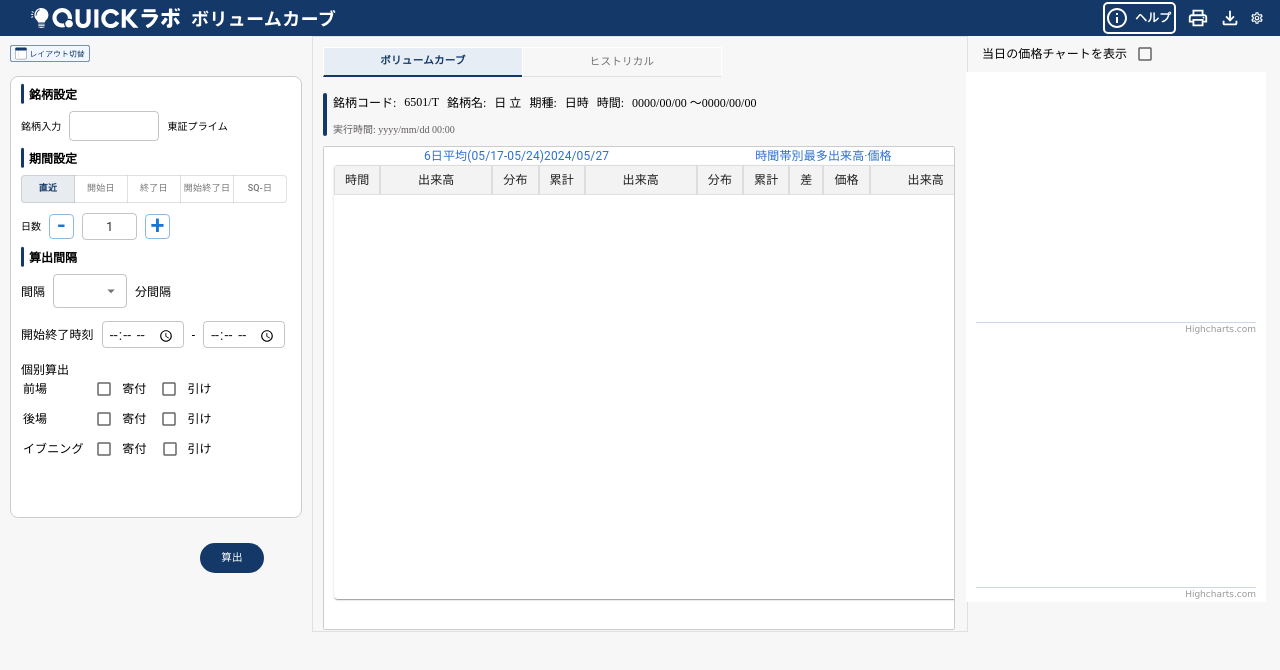
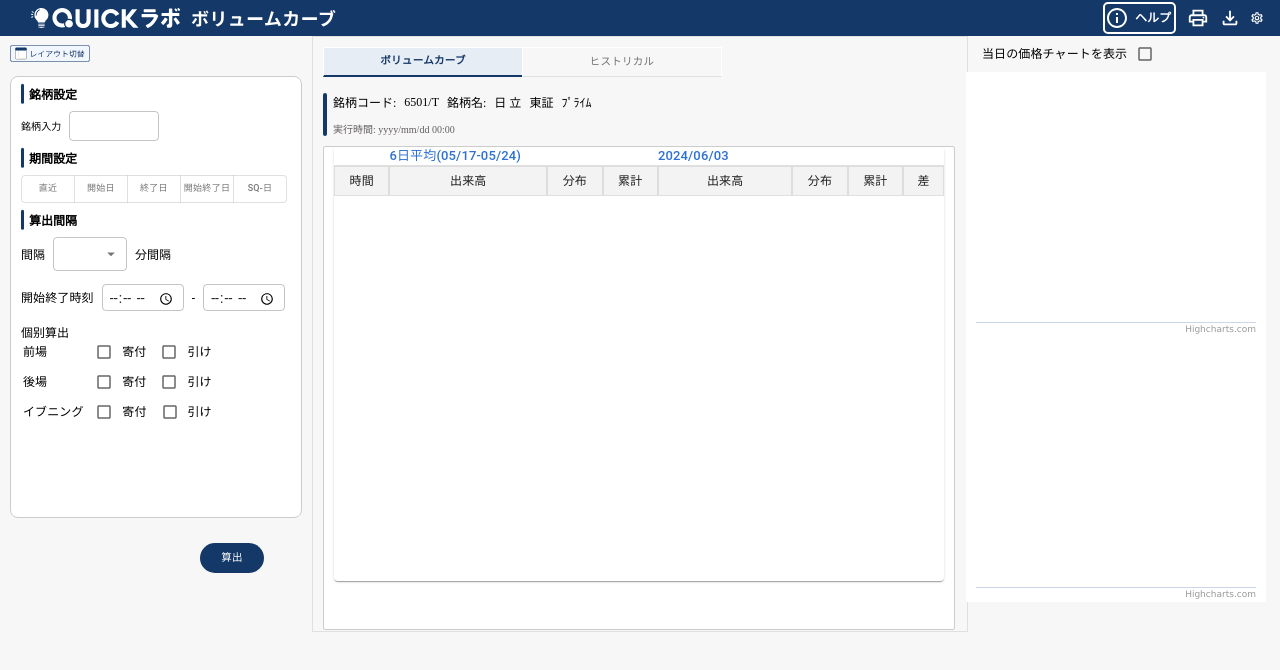
Before and after one commit to xiliu2529/react-app-main, a React (Vite) app: page / in a window 1280 px wide. Shown: the top 670 px of the page. Built offline with nearby package versions, Linux system fonts and the light colour scheme; the HTML template or start-up script is replaced by a standard one.

Commit message:
8.8表格标题修改完成

```diff
--- a/src/components/ConditionSetting/ConditionSetting.tsx
+++ b/src/components/ConditionSetting/ConditionSetting.tsx
@@ -55,7 +55,6 @@ const ConditionSetting: React.FC = () => {
 
   };
 
-  console.log('marketState',marketState);
 
   const handleCheckboxChange = (key: keyof typeof marketState) => (event: React.ChangeEvent<HTMLInputElement>) => {
     setMarketState({
@@ -124,34 +123,28 @@ const ConditionSetting: React.FC = () => {
     }
   }, [requestPayload]);
 
-
-  // useEffect(() => {
-  //   console.log('requestPayload', requestPayload);
-
-  //   setRequestPayload(requestPayload)
-  //   setInputValue(requestPayload.Code)
-  //   setAlignment(requestPayload.HistoricalSetting.Category)
-  //   setstartDate(requestPayload.HistoricalSetting.Range.DateFrom)
-  //   setendDate(requestPayload.HistoricalSetting.Range.DateTo)
-  //   setDays(Number(requestPayload.HistoricalSetting.Range.Days))
-  //   setCheckedState([requestPayload.HistoricalSetting.Range.SQ.LargeSQ, requestPayload.HistoricalSetting.Range.SQ.SmallSQ, requestPayload.HistoricalSetting.Range.SQ.WeeklySQ])
-  //   setminutes(requestPayload.CalculationSetting.Category)
-  //   setStartTime(requestPayload.CalculationSetting.Range.TimeFrom)
-  //   setEndTime(requestPayload.CalculationSetting.Range.TimeTo)
-  //   setValue1(Number(requestPayload.CalculationSetting.Range.Minutes))
-  //   setMarketState({
-  //     preMarketOpening: convertToBoolean(requestPayload.CalculationSetting.Individual.AM.OpenTick),
-  //     preMarketClose: convertToBoolean(requestPayload.CalculationSetting.Individual.AM.CloseTick),
-  //     postMarketOpening:convertToBoolean(requestPayload.CalculationSetting.Individual.PM.OpenTick),
-  //     postMarketClose: convertToBoolean(requestPayload.CalculationSetting.Individual.PM.CloseTick),
-  //     eveningOpening: convertToBoolean(requestPayload.CalculationSetting.Individual.Evening.OpenTick),
-  //     eveningClose: convertToBoolean(requestPayload.CalculationSetting.Individual.Evening.CloseTick),
-  //   })
-
-
-
-
-  // }, [isHistoricalActive, buttonName]);
+  useEffect(() => {
+    setRequestPayload(requestPayload)
+    setInputValue(requestPayload.Code)
+    // setInputValue(a)
+    setAlignment(requestPayload.HistoricalSetting.Category)
+    setstartDate(requestPayload.HistoricalSetting.Range.DateFrom)
+    setendDate(requestPayload.HistoricalSetting.Range.DateTo)
+    setDays(Number(requestPayload.HistoricalSetting.Range.Days))
+    setCheckedState([requestPayload.HistoricalSetting.Range.SQ.LargeSQ, requestPayload.HistoricalSetting.Range.SQ.SmallSQ, requestPayload.HistoricalSetting.Range.SQ.WeeklySQ])
+    setminutes(requestPayload.CalculationSetting.Category)
+    setStartTime(requestPayload.CalculationSetting.Range.TimeFrom)
+    setEndTime(requestPayload.CalculationSetting.Range.TimeTo)
+    setValue1(Number(requestPayload.CalculationSetting.Range.Minutes))
+    setMarketState({
+      preMarketOpening: convertToBoolean(requestPayload.CalculationSetting.Individual.AM.OpenTick),
+      preMarketClose: convertToBoolean(requestPayload.CalculationSetting.Individual.AM.CloseTick),
+      postMarketOpening:convertToBoolean(requestPayload.CalculationSetting.Individual.PM.OpenTick),
+      postMarketClose: convertToBoolean(requestPayload.CalculationSetting.Individual.PM.CloseTick),
+      eveningOpening: convertToBoolean(requestPayload.CalculationSetting.Individual.Evening.OpenTick),
+      eveningClose: convertToBoolean(requestPayload.CalculationSetting.Individual.Evening.CloseTick),
+    })
+  }, [isHistoricalActive, buttonName]);
 
 
 
@@ -317,7 +310,7 @@ const ConditionSetting: React.FC = () => {
             value={inputValue}
             onChange={handleInputChange}
           />
-          <Typography variant="body1" sx={{ fontSize: "10px" }}>東証プライム</Typography>
+
         </Stack>
 
         <div className='title-1'>期間設定</div>
--- a/src/components/Grid/Grid.css
+++ b/src/components/Grid/Grid.css
@@ -7,21 +7,11 @@
     height: 482px;
     overflow-x: auto;
 }
-.table-title {
-    display: flex;
-    justify-content: space-between;
-
-}
-.table-title-left {
-    color: #2d70d4;
-    padding-left: 90px;
-    white-space: nowrap;
-}
-
-.table-title-right {
-    color: #2d70d4;
-    padding-right: 90px;
-    white-space: nowrap;
+.table-title{
+  padding: 0 !important;
+  color: #2d70d4 !important;
+  white-space: nowrap;
+  font-size: 13px !important;
 }
 
 .table-body-cell-a, .table-body-cell   {
@@ -62,6 +52,9 @@
   .table-head-cell:first-of-type, .table-body-cell-a:first-of-type, .table-body-cell:first-of-type {
     text-align: center !important;
 }
+#table-title-right{
+  display: var(--hide-last-columns);
+}
 
 .table-head-cell:nth-of-type(-n+4),
 .table-body-cell-a:nth-of-type(-n+4),
@@ -74,3 +67,16 @@
 .table-body-cell:nth-last-of-type(1) {
   display: var(--hide-last-column);
 }
+.table-head-cell:nth-last-of-type(1),
+.table-body-cell-a:nth-last-of-type(1),
+.table-body-cell:nth-last-of-type(1) {
+  display: var(--hide-last-column);
+}
+.table-head-cell:nth-last-of-type(2),
+.table-body-cell-a:nth-last-of-type(2),
+.table-body-cell:nth-last-of-type(2),
+.table-head-cell:nth-last-of-type(3),
+.table-body-cell-a:nth-last-of-type(3),
+.table-body-cell:nth-last-of-type(3) {
+  display: var(--hide-last-columns);
+}
--- a/src/components/Grid/Grid.tsx
+++ b/src/components/Grid/Grid.tsx
@@ -5,10 +5,14 @@ import { useMyContext } from '../../contexts/MyContext';
 import a from '../../data/601.1/data2.json';
 import b from '../../data/101.1/data2.json';
 import c from '../../data/data2.json';
+import d from '../../data/data1.json';
+
 
 
 const Grids: React.FC = () => {
-  const { settingsState, requestPayload,conditionSettingState } = useMyContext();
+  const { settingsState, requestPayload, conditionSettingState } = useMyContext();
+  console.log('settingsState', settingsState.checkboxStates[1]);
+
   let data2: GridDisplayData = {
   }
   if (requestPayload.Code === '6501') {
@@ -39,6 +43,7 @@ const Grids: React.FC = () => {
       document.documentElement.style.setProperty('--cell-bg-color', settingsState.colors[0]);
       document.documentElement.style.setProperty('--cell-color', settingsState.colors[1]);
       document.documentElement.style.setProperty('--hide-last-column', settingsState.checkboxStates[2] ? 'table-cell' : 'none');
+      document.documentElement.style.setProperty('--hide-last-columns', settingsState.checkboxStates[1] ? 'table-cell' : 'none');
     }
   }, [settingsState]);
   const headerTexts = ['時間', '出来高', '分布', '累計', '出来高', '分布', '累計', '差', '価格', '出来高', '場引けVWAP'];
@@ -47,13 +52,44 @@ const Grids: React.FC = () => {
       <Grid container direction="column" spacing={1}>
         <Box className='grid-container-div' />
         <Grid item>
-          <Box className='table-title'>
-            <Typography className="table-title-left">6日平均(05/17-05/24)2024/05/27</Typography>
-            <Typography className="table-title-right">時聞帯別最多出来高·偭格</Typography>
-          </Box>
+          {/* <Box className='table-title'>
+            <Typography id="table-title-lefta">6日平均(05/17-05/24)</Typography>
+            <Typography id="table-title-leftb">{d.Today}</Typography>
+            {settingsState.checkboxStates[1] &&
+            (<Typography id="table-title-right">時間帯別最多出来高·価格</Typography>)}
+
+          </Box> */}
           <TableContainer component={Paper} className="table-container">
             <Table stickyHeader>
               <TableHead>
+              <TableRow>
+              <TableCell className='table-title'>
+              </TableCell>
+              <TableCell className='table-title'>
+              6日平均(05/17-05/24)
+              </TableCell>
+              <TableCell className='table-title'>
+              </TableCell>
+              <TableCell className='table-title'>
+              </TableCell>
+              <TableCell className='table-title'>
+                {d.Today}
+              </TableCell>
+              <TableCell className='table-title'>
+              </TableCell>
+              <TableCell className='table-title'>
+              </TableCell>
+              <TableCell className='table-title'>
+              </TableCell>
+              <TableCell className='table-title' id='table-title-right'>
+              時間帯別最多出来高·価格
+              </TableCell>
+              <TableCell className='table-title'>
+              </TableCell>
+              <TableCell className='table-title'>
+              </TableCell>
+              </TableRow>
+
                 <TableRow>
                   {headerTexts.map((text, index) => (
                     <TableCell
@@ -94,7 +130,7 @@ const Grids: React.FC = () => {
                 {conditionSettingState.marketState.eveningClose && data2.EveningCloseTickFrame && (
                   <TableRowComponent data={data2.EveningCloseTickFrame} label="引け" />
                 )}
-                {data2.EveningCloseSessionFrame && (
+                {data2.EveningCloseSessionFrame && settingsState.checkboxStates[0] && (
                   <TableRowComponent data={data2.EveningCloseSessionFrame} label="イブニング合計" />
                 )}
                 {conditionSettingState.marketState.preMarketOpening && data2.AMOpenTickFrame && (
@@ -106,7 +142,7 @@ const Grids: React.FC = () => {
                 {conditionSettingState.marketState.preMarketClose && data2.AMCloseTickFrame && (
                   <TableRowComponent data={data2.AMCloseTickFrame} label="引け" />
                 )}
-                {data2.AMCloseSessionFrame && (
+                {data2.AMCloseSessionFrame && settingsState.checkboxStates[0] && (
                   <TableRowComponent data={data2.AMCloseSessionFrame} label="前場合計" />
                 )}
                 {conditionSettingState.marketState.postMarketOpening && data2.PMOpenTickFrame && (
@@ -118,7 +154,7 @@ const Grids: React.FC = () => {
                 {conditionSettingState.marketState.postMarketClose && data2.PMCloseTickFrame && (
                   <TableRowComponent data={data2.PMCloseTickFrame} label="引け" />
                 )}
-                {data2.PMCloseSessionFrame && (
+                {data2.PMCloseSessionFrame && settingsState.checkboxStates[0] && (
                   <TableRowComponent data={data2.PMCloseSessionFrame} label="後場合計" />
                 )}
               </TableBody>
--- a/src/components/InfoPanel/InfoPanel.tsx
+++ b/src/components/InfoPanel/InfoPanel.tsx
@@ -17,8 +17,6 @@ const InfoPanel: React.FC = () => {
     }
   };
 
-  const time = '0000/00/00 ～0000/00/00';
-  const futuresContract = '日時';
   const executionTime = 'yyyy/mm/dd 00:00';
 
   return (
@@ -46,10 +44,8 @@ const InfoPanel: React.FC = () => {
               <span className="value">{data1.QuoteCode}</span>
               <span className="label">銘柄名:</span>
               <span className="value">{data1.AbbreviatedName}</span>
-              <span className="label">期種:</span>
-              <span className="value">{futuresContract}</span>
-              <span className="label">時間:</span>
-              <span className="value">{time}</span>
+              <span className="value">{data1.MarketName}</span>
+              <span className="value">{data1.ListedSection}</span>
           </Stack>
           <p className="execution-time">実行時間: {executionTime}</p>
         </div>
```
Lines whose indentation alone changed are shown as unchanged.
